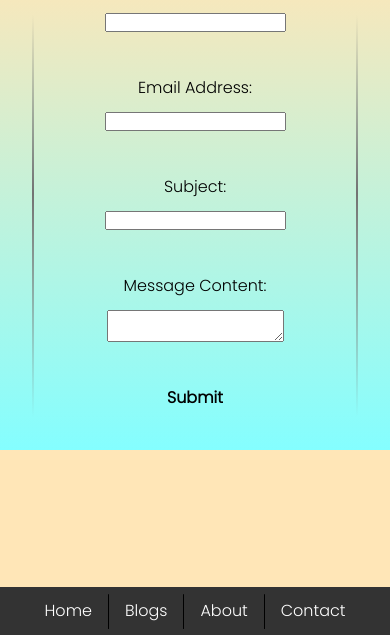
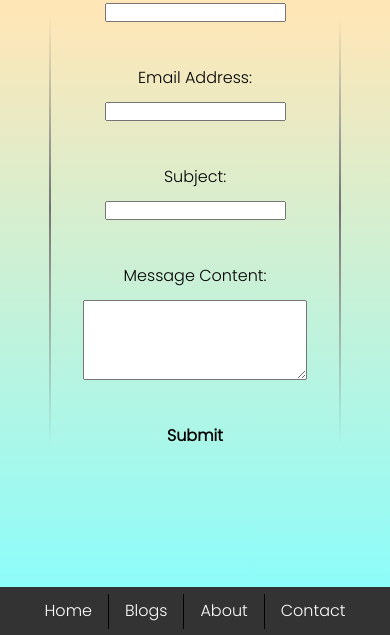
Before and after one commit to Noroff-FEU-Assignments/project-exam-1-FadeCap, a plain HTML site: page Contact/index.html in a window 390 px wide. Shown: the part 209-844 px from the top of the page. Drawn offline with Linux system fonts and the light colour scheme.

Commit message:
Added CSS to mobile design all pages

```diff
--- /dev/null
+++ b/Contact/contact.css
@@ -0,0 +1,14 @@
+
+@media (max-width: 768px) {
+
+.contact-container {
+    display: flex;
+    flex-direction: column;
+    align-items: center;
+}
+
+#contactForm {
+    padding: 0 2rem;
+}
+
+}
--- a/Contact/index.html
+++ b/Contact/index.html
@@ -26,6 +26,7 @@
     <meta name="description" content="The contact page of FadeDisc.eu">
     <meta charset="UTF-8" />
     <meta name="viewport" content="width=device-width, initial-scale=1.0" />
+    <link rel="stylesheet" href="contact.css">
     <link rel="stylesheet" href="/Style/global.css">
     <title>FadeDisc | Contact</title>
   </head>
@@ -35,20 +36,11 @@
             <img src="/Assets/Images/disc-logo.png" alt="The logo of FadeDisc.eu, it's an image of a frisbee disc">
             <div class="line hidden-desktop"></div>
           </div>
-            <nav class="navbar">
-                <div class="nav-links">
-                    <a href="../">Home</a>
-                    <img src="/Assets/Images/Line-mobile-header.png" alt="line to seperate nav links">
-                    <a href="../Blog-list">Blogs</a>
-                    <img src="/Assets/Images/Line-mobile-header.png" alt="line to seperate nav links">
-                    <a href="../About">About</a>
-                    <img src="/Assets/Images/Line-mobile-header.png" alt="line to seperate nav links">
-                    <a>Contact</a>
-                </div>
-            </nav>
+
         </header>
 
     <main>
+      <div class="contact-container">
         <h1 class="contact-title">Contact Us</h1>
         <form id="contactForm" class="blog-container" onsubmit="return validateForm()">
           <label for="name">Name:</label>
@@ -65,11 +57,22 @@
           <br>
           <input type="submit" value="Submit">
         </form>
+      </div>
 
       <div id="errorMessages"></div>
     </main>
     <footer>
-
+      <nav class="navbar">
+        <div class="nav-links">
+            <a href="../">Home</a>
+            <img src="/Assets/Images/Line-mobile-header.png" alt="line to seperate nav links">
+            <a href="../Blog-list">Blogs</a>
+            <img src="/Assets/Images/Line-mobile-header.png" alt="line to seperate nav links">
+            <a href="../About">About</a>
+            <img src="/Assets/Images/Line-mobile-header.png" alt="line to seperate nav links">
+            <a>Contact</a>
+        </div>
+    </nav>
     </footer>
 
   </body>
--- a/Src/Utils/contactValidation.js
+++ b/Src/Utils/contactValidation.js
@@ -24,9 +24,9 @@ function validateForm() {
 
     if (errorMessages !== "") {
         document.getElementById("errorMessages").innerHTML = errorMessages;
-        return false; // Prevent form submission
+        return false;
     }
 
-    // If all validations pass, the form will be submitted
+
     return true;
 }
--- a/Style/global.css
+++ b/Style/global.css
@@ -13,7 +13,10 @@ body {
     rgba(132, 254, 255, 1) 0%,
     rgba(255, 230, 183, 1) 74%
   );
-  /* padding-bottom: 2.5rem; */
+  padding-bottom: 2.5rem;
+  background-repeat: no-repeat;
+  background-attachment: fixed;
+  height: 100%;
 }
 
 button,
@@ -49,8 +52,8 @@ html {
 }
 
 main {
-  width: min(65ch, 100% - 2rem);
-  margin-inline: auto;
+  padding: 0 1rem;
+  padding-bottom: 2.5rem;
 }
 
 a {
@@ -90,6 +93,7 @@ img {
     color: red;
     margin: 2rem;
 }
+
 
 /* Media query for screens with a maximum width of 768px*/
 @media (max-width: 768px) {
@@ -170,5 +174,10 @@ img {
   }
 /* End of blog container styling */
 
+#message {
+    height: 5rem;
+    width: 14rem;
+    overflow: hidden;
+}
 
 }
```
Also changed, not shown: About/about.css (added, +16 -0 lines), About/index.html (+4 -2 lines). Lines whose indentation alone changed are shown as unchanged.
